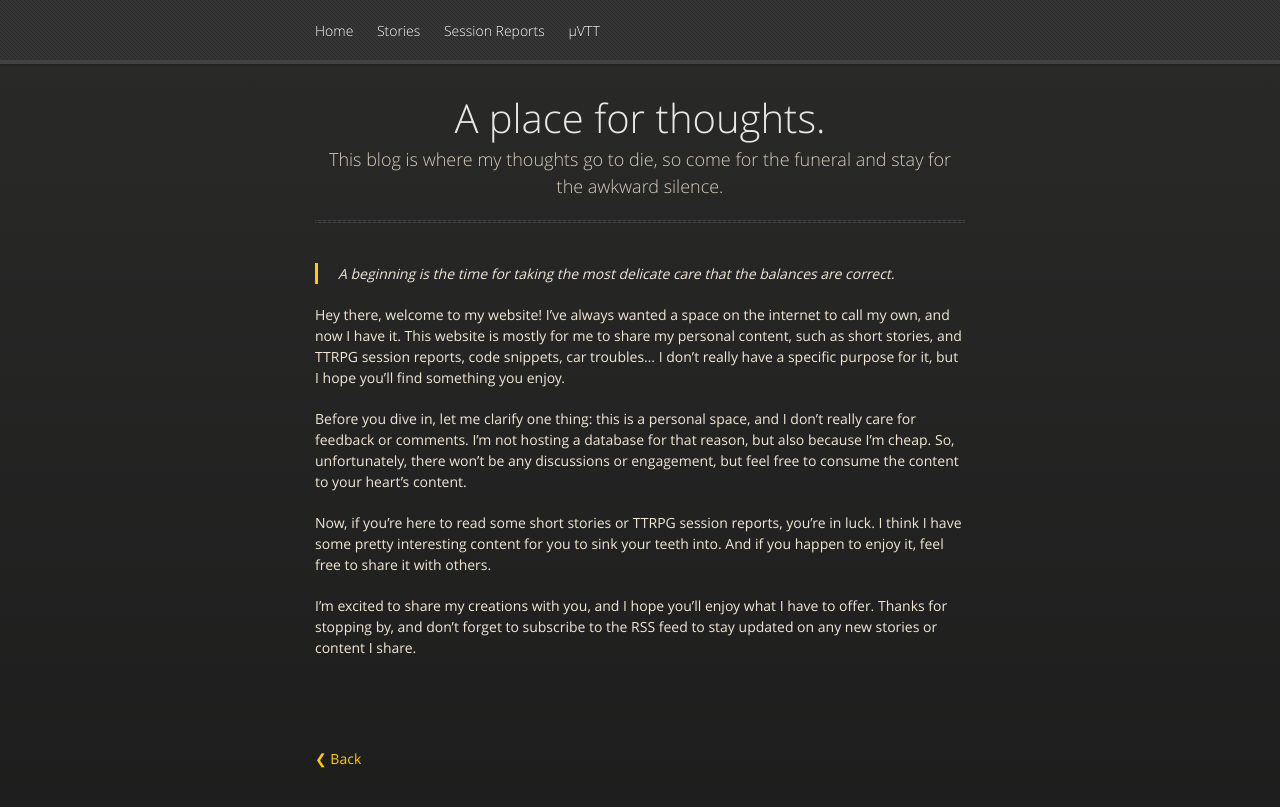
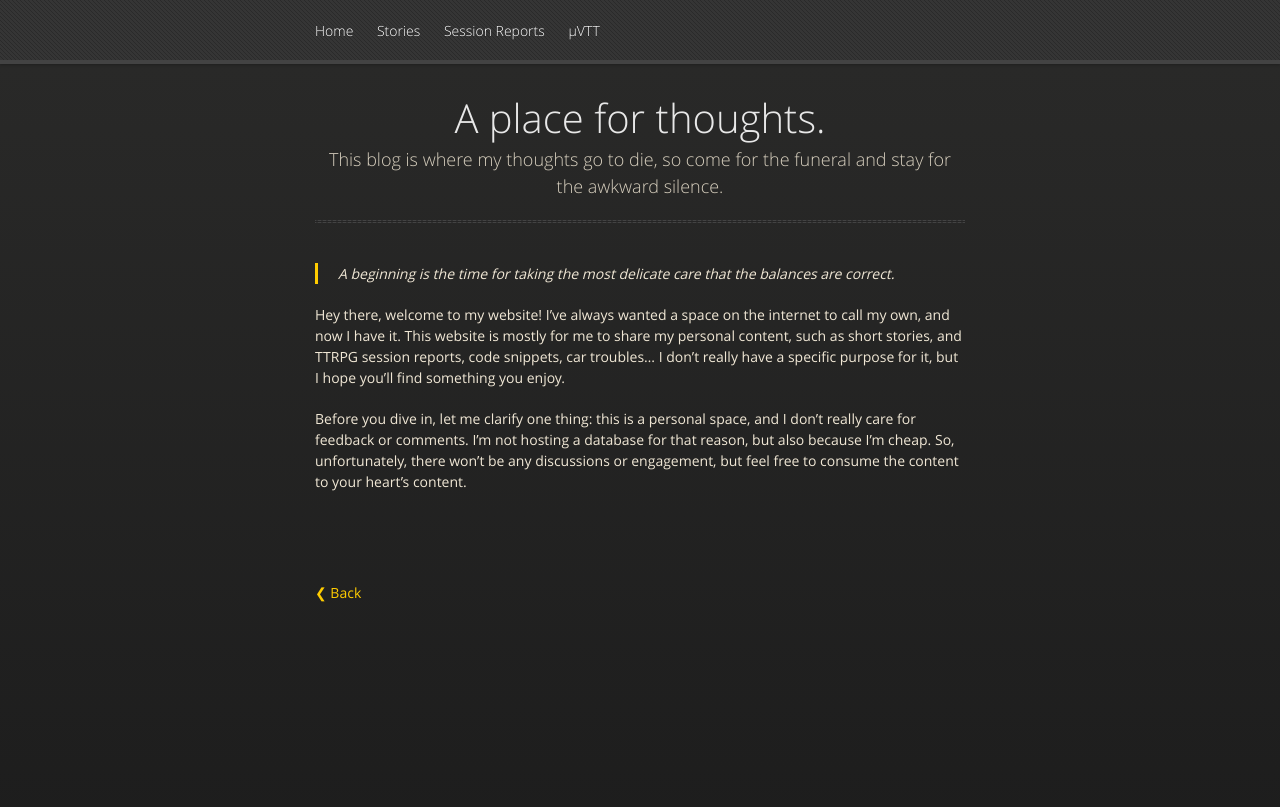
Before and after one commit to jmtrafny/jmtrafny.github.io, a Jekyll site: the page built from _posts/2023-05-06-hello-world.markdown, in a window 1280 px wide. Shown: the top 807 px of the page. Built offline with Jekyll 4.4.1, drawn with Linux system fonts in a browser that asks for light colours.

Commit message:
Update 2023-05-06-hello-world.markdown

```diff
--- a/_posts/2023-05-06-hello-world.markdown
+++ b/_posts/2023-05-06-hello-world.markdown
@@ -10,7 +10,3 @@ categories: blog post
 Hey there, welcome to my website! I've always wanted a space on the internet to call my own, and now I have it. This website is mostly for me to share my personal content, such as short stories, and TTRPG session reports, code snippets, car troubles... I don't really have a specific purpose for it, but I hope you'll find something you enjoy.
 
 Before you dive in, let me clarify one thing: this is a personal space, and I don't really care for feedback or comments. I'm not hosting a database for that reason, but also because I'm cheap. So, unfortunately, there won't be any discussions or engagement, but feel free to consume the content to your heart's content.
-
-Now, if you're here to read some short stories or TTRPG session reports, you're in luck. I think I have some pretty interesting content for you to sink your teeth into. And if you happen to enjoy it, feel free to share it with others.
-
-I'm excited to share my creations with you, and I hope you'll enjoy what I have to offer. Thanks for stopping by, and don't forget to subscribe to the RSS feed to stay updated on any new stories or content I share.
```
